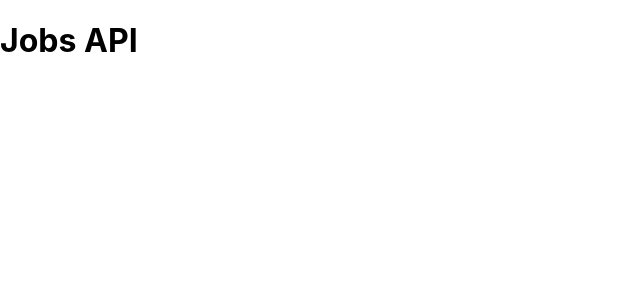
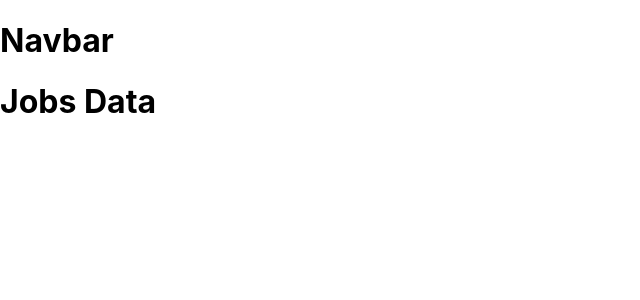
Before and after one commit to MostafaShahat2021/reactCapstoneProject, a React (Create React App) app: page / in a window 1280 px wide. Shown: the top 300 px of the page, without its empty margins (0-640 px from the left). Built offline with nearby package versions, Linux system fonts and the light colour scheme.

Commit message:
Set-up basic Routing

```diff
--- a/src/App.js
+++ b/src/App.js
@@ -1,8 +1,20 @@
+import { Route, Routes } from 'react-router-dom';
+
 function App() {
   return (
-    <div className="App">
-      <h1>Jobs API</h1>
-    </div>
+    <>
+      <div>
+        <h1>Navbar</h1>
+      </div>
+      <Routes>
+        <Route
+          path="/"
+          element={
+            <div><h1>Jobs Data</h1></div>
+          }
+        />
+      </Routes>
+    </>
   );
 }
 
--- a/src/index.js
+++ b/src/index.js
@@ -1,11 +1,14 @@
 import React from 'react';
 import ReactDOM from 'react-dom/client';
 import './index.css';
+import { BrowserRouter as Router } from 'react-router-dom';
 import App from './App';
 
 const root = ReactDOM.createRoot(document.getElementById('root'));
 root.render(
   <React.StrictMode>
-    <App />
+    <Router>
+      <App />
+    </Router>
   </React.StrictMode>,
 );
```
